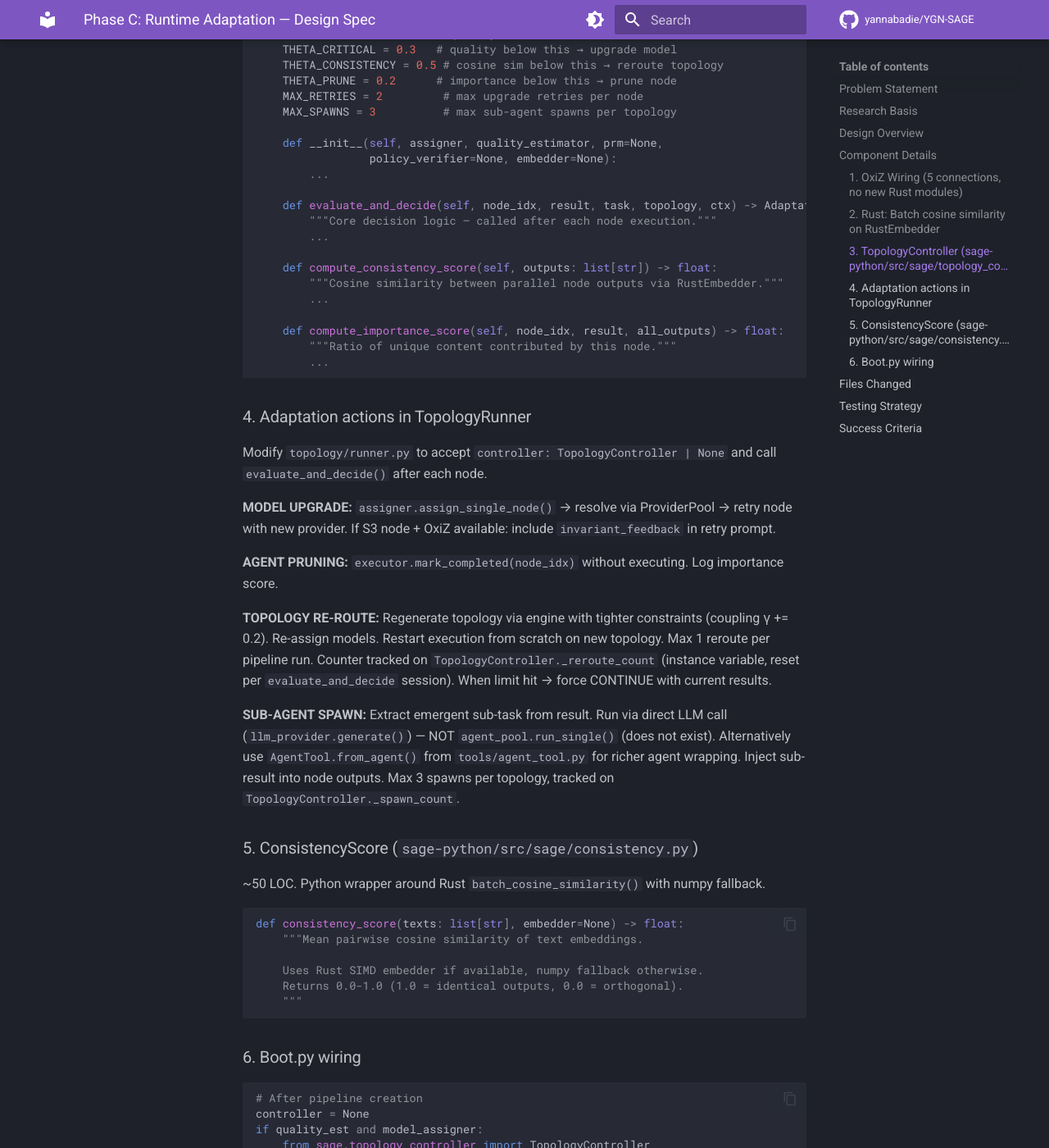
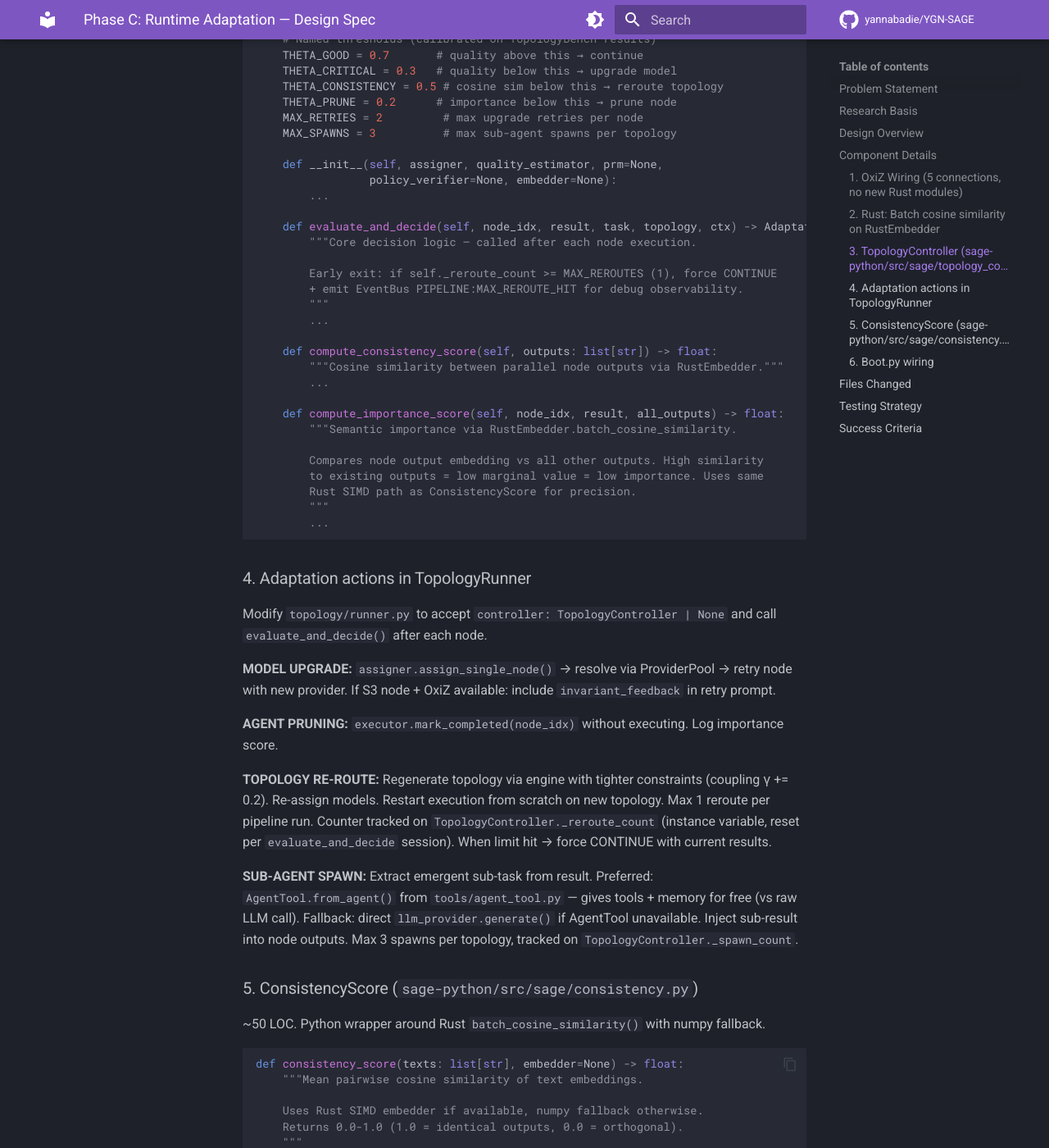
Before and after one commit to yannabadie/YGN-SAGE, an MkDocs documentation site: the page built from docs/superpowers/specs/2026-03-14-phase-c-runtime-adaptation-design.md, in a window 1280 px wide and 1400 px high, scrolled down 3993 px. Shown: the whole window at 82% size. Built offline with MkDocs 1.6.1 and Material for MkDocs 9.7.7, drawn with Linux system fonts in a browser that asks for light colours; comment, search, counter and statistics services are not loaded; some of the changed text lies outside the part shown.

Commit message:
docs: incorporate user feedback on Phase C spec
- evaluate_and_decide: explicit MAX_REROUTE_HIT EventBus event
- spawn: prefer AgentTool.from_agent() (tools+memory for free)
- importance_score: use RustEmbedder cosine similarity (not text ratio)
- PolicyVerifier: add max_parallel_fanout for future fork/join
- test_pipeline_adaptation: add budget exhausted + OxiZ fail paths

Co-Authored-By: Claude Opus 4.6 (1M context) <noreply@anthropic.com>

````diff
--- a/docs/superpowers/specs/2026-03-14-phase-c-runtime-adaptation-design.md
+++ b/docs/superpowers/specs/2026-03-14-phase-c-runtime-adaptation-design.md
@@ -68,6 +68,7 @@ Add `verify_node(node, predecessors, budget_remaining)` as a `@staticmethod` on
 - Info-flow: node.security_label >= max(pred.security_label for pred in predecessors)
 - Budget: node.max_cost_usd <= budget_remaining
 - Fan-in: len(predecessors) <= max_fan_in (default 5)
+- Fan-out: node.max_parallel_fanout check (future-proofing for fork/join topologies)
 
 Uses duck-typing on node attributes (works with both TopologyNode and TaskNode).
 
@@ -154,7 +155,11 @@ class TopologyController:
         ...
 
     def evaluate_and_decide(self, node_idx, result, task, topology, ctx) -> AdaptationDecision:
-        """Core decision logic — called after each node execution."""
+        """Core decision logic — called after each node execution.
+
+        Early exit: if self._reroute_count >= MAX_REROUTES (1), force CONTINUE
+        + emit EventBus PIPELINE:MAX_REROUTE_HIT for debug observability.
+        """
         ...
 
     def compute_consistency_score(self, outputs: list[str]) -> float:
@@ -162,7 +167,12 @@ class TopologyController:
         ...
 
     def compute_importance_score(self, node_idx, result, all_outputs) -> float:
-        """Ratio of unique content contributed by this node."""
+        """Semantic importance via RustEmbedder.batch_cosine_similarity.
+
+        Compares node output embedding vs all other outputs. High similarity
+        to existing outputs = low marginal value = low importance. Uses same
+        Rust SIMD path as ConsistencyScore for precision.
+        """
         ...
 ```
 
@@ -176,7 +186,7 @@ Modify `topology/runner.py` to accept `controller: TopologyController | None` an
 
 **TOPOLOGY RE-ROUTE:** Regenerate topology via engine with tighter constraints (coupling γ += 0.2). Re-assign models. Restart execution from scratch on new topology. Max 1 reroute per pipeline run. Counter tracked on `TopologyController._reroute_count` (instance variable, reset per `evaluate_and_decide` session). When limit hit → force CONTINUE with current results.
 
-**SUB-AGENT SPAWN:** Extract emergent sub-task from result. Run via direct LLM call (`llm_provider.generate()`) — NOT `agent_pool.run_single()` (does not exist). Alternatively use `AgentTool.from_agent()` from `tools/agent_tool.py` for richer agent wrapping. Inject sub-result into node outputs. Max 3 spawns per topology, tracked on `TopologyController._spawn_count`.
+**SUB-AGENT SPAWN:** Extract emergent sub-task from result. Preferred: `AgentTool.from_agent()` from `tools/agent_tool.py` — gives tools + memory for free (vs raw LLM call). Fallback: direct `llm_provider.generate()` if AgentTool unavailable. Inject sub-result into node outputs. Max 3 spawns per topology, tracked on `TopologyController._spawn_count`.
 
 ### 5. ConsistencyScore (`sage-python/src/sage/consistency.py`)
 
@@ -230,7 +240,7 @@ pipeline.controller = controller
 | Test File | Scope | Type |
 |-----------|-------|------|
 | `tests/test_topology_controller.py` | 4 actions + thresholds + quality blending + edge cases | Unit, mocks |
-| `tests/test_pipeline_adaptation.py` | Pipeline with node failure → upgrade → success | Integration |
+| `tests/test_pipeline_adaptation.py` | Pipeline with node failure → upgrade → success; budget exhausted graceful path; OxiZ verification fail but proceed | Integration |
 | `tests/test_oxiz_pipeline.py` | verify_provider_assignment + PolicyVerifier + PRM in learn | Unit |
 | `tests/test_consistency_score.py` | Cosine similarity: identical=1.0, orthogonal≈0.0, Rust/Python parity | Unit |
 
````
